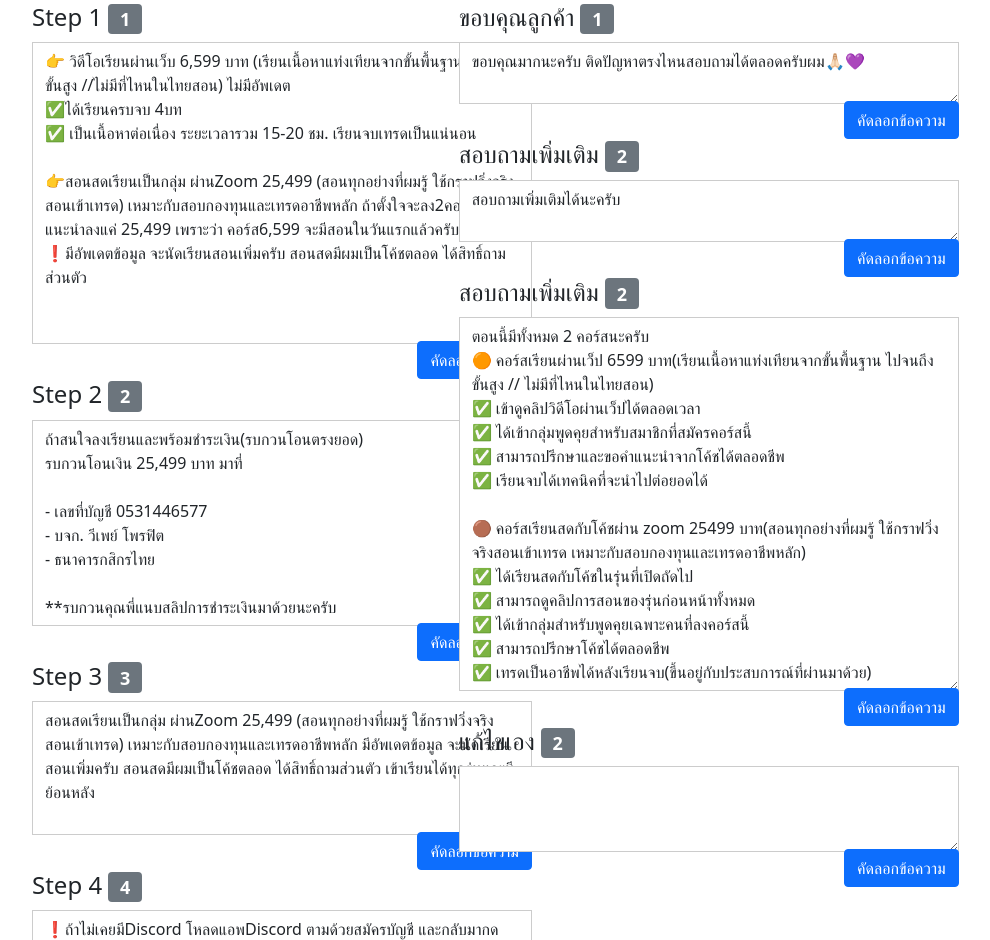
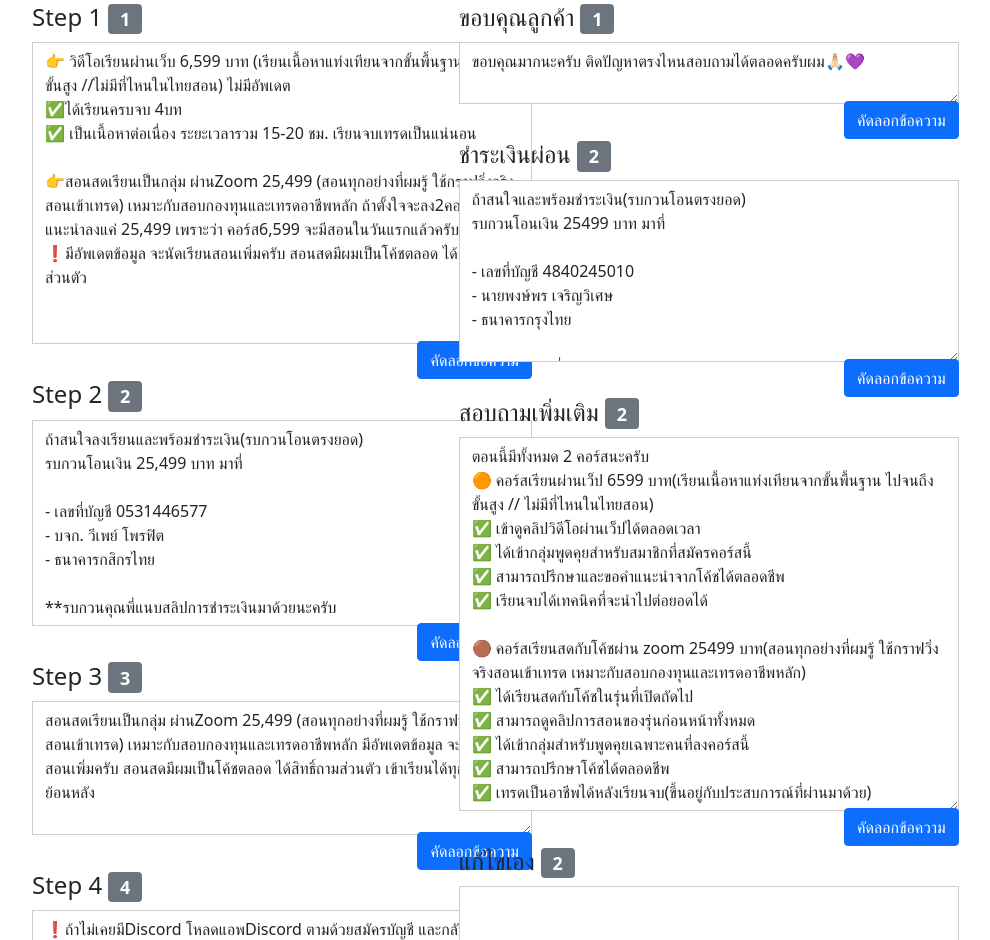
Before and after one commit to keaykub/keaykub.github.io, a plain HTML site: page index.html in a window 1280 px wide. Shown: the part 1955-2895 px from the top of the page, without its empty margins (27-1017 px from the left). Drawn offline with nearby package versions, Linux system fonts and the light colour scheme.

Commit message:
new 11/5/66-1

```diff
--- a/index.html
+++ b/index.html
@@ -271,9 +271,16 @@ https://discord.gg/hTgNVdkD</textarea>
                 <button class="btn btn-primary mt-2" onclick="copyToClipboardother1()">คัดลอกข้อความ</button>
             </div>
             <div class="text-container">
-                <h4>สอบถามเพิ่มเติม <span class="badge bg-secondary">  2  </span></h4>
-                <textarea class="form-control" id="myTextareaother2" rows="2">
-สอบถามเพิ่มเติมได้นะครับ </textarea>
+                <h4>ชำระเงินผ่อน <span class="badge bg-secondary">  2  </span></h4>
+                <textarea class="form-control" id="myTextareaother2" rows="7">
+ถ้าสนใจและพร้อมชำระเงิน(รบกวนโอนตรงยอด)
+รบกวนโอนเงิน 25499 บาท มาที่
+
+- เลขที่บัญชี 4840245010
+- นายพงษ์พร เจริญวิเศษ
+- ธนาคารกรุงไทย
+
+**รบกวนคุณพี่แนบสลิปการชำระเงินมาด้วยนะครับ </textarea>
                 <button class="btn btn-primary mt-2" onclick="copyToClipboardother2()">คัดลอกข้อความ</button>
             </div>
             <div class="text-container">
```
